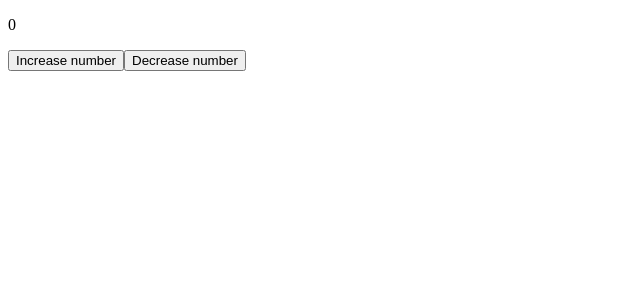
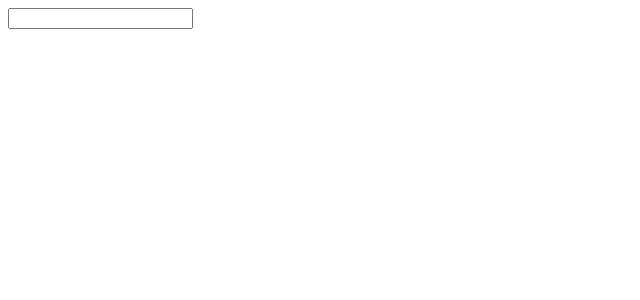
Before and after one commit to kimhj0707/vue, a Vue app in the folder v02/: page / in a window 1280 px wide. Shown: the top 300 px of the page, without its empty margins (0-640 px from the left). Built offline with nearby package versions, Linux system fonts and the light colour scheme.

Commit message:
modifier 수정자

```diff
--- a/v02/src/App.vue
+++ b/v02/src/App.vue
@@ -2,24 +2,23 @@
 export default {
   data() {
     return {
-      num: 0,
+      kValue: "",
     };
   },
   methods: {
-    increment() {
-      this.num++;
-    },
-    decrement() {
-      this.num--;
+    getKey(e) {
+      // this.kValue = e.key;
+      alert("alt - s 를 누르셨네요");
     },
   },
 };
 </script>
 
 <template>
-  <p>{{ num }}</p>
-  <button v-on:click="increment">Increase number</button>
-  <button v-on:click="decrement">Decrease number</button>
+  <input type="text" v-on:keydown.alt.s="getKey" /><br />
+  <span>{{ kValue }}</span>
 </template>
 
 <style></style>
+
+.enter .tab .delete .esc .space .up .down .left .right .center
```
